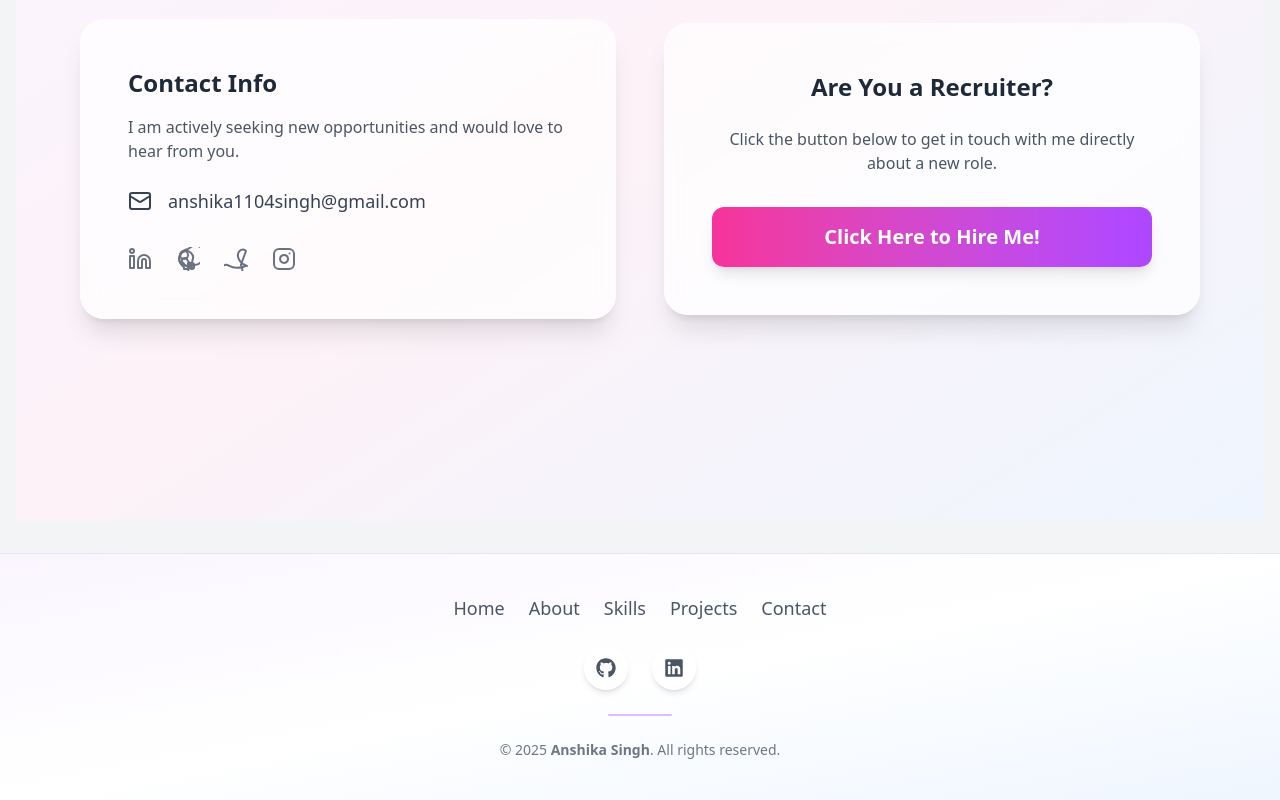
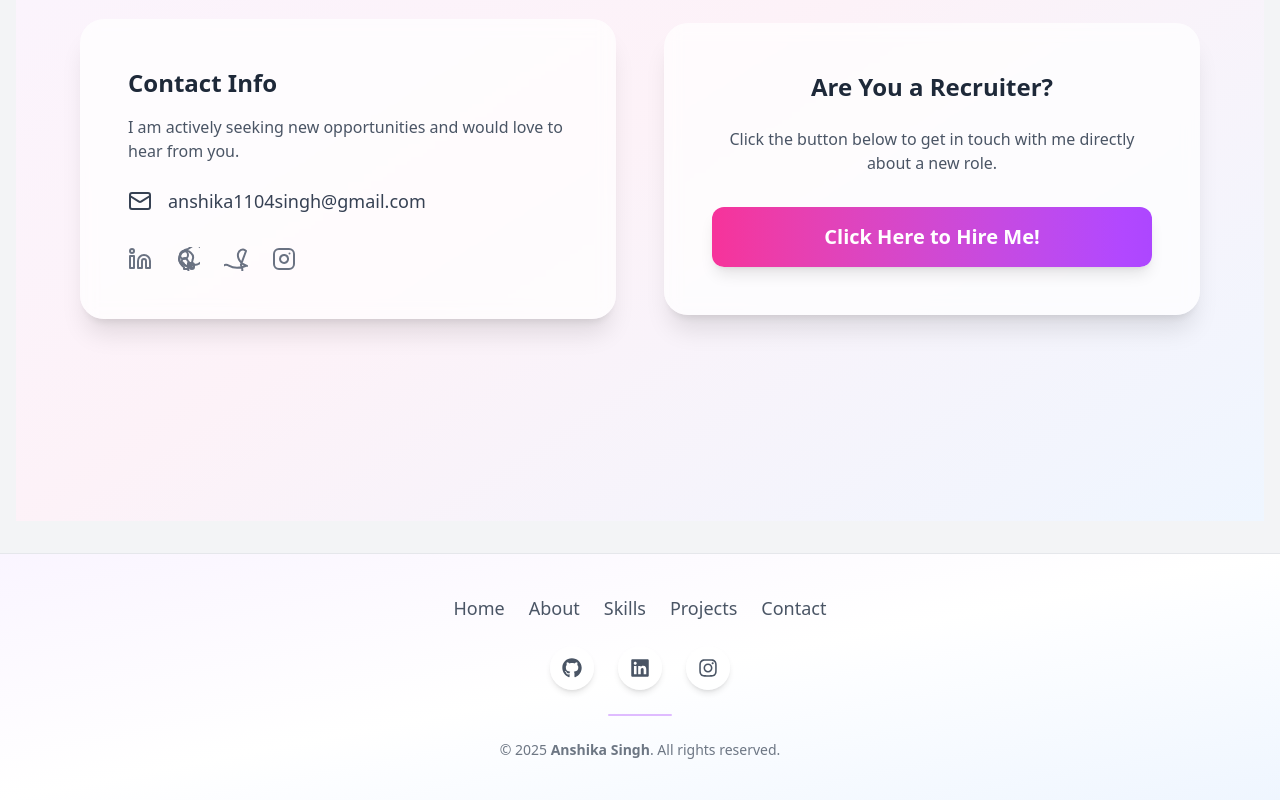
Before and after one commit to Anshika09Singh/Anshika-singh-portfolio, a React (Vite) app: page /contact in a window 1280 px wide. Shown: the part 379-1179 px from the top of the page. Built offline with nearby package versions, Linux system fonts and the light colour scheme.

Commit message:
Update Footer.jsx

```diff
--- a/src/components/Footer.jsx
+++ b/src/components/Footer.jsx
@@ -25,7 +25,7 @@ const Footer = () => {
           {[
             { icon: <FaGithub />, link: "https://github.com/Anshika09Singh" },
             { icon: <FaLinkedin />, link: "https://www.linkedin.com/in/anshika-singh-031b132a5/" },
-
+            { icon: <FaInstagram />, link: "https://www.instagram.com/your_instagram_username" }, // ✅ add your Instagram handle here
           ].map((social, index) => (
             <a
               key={index}
```
